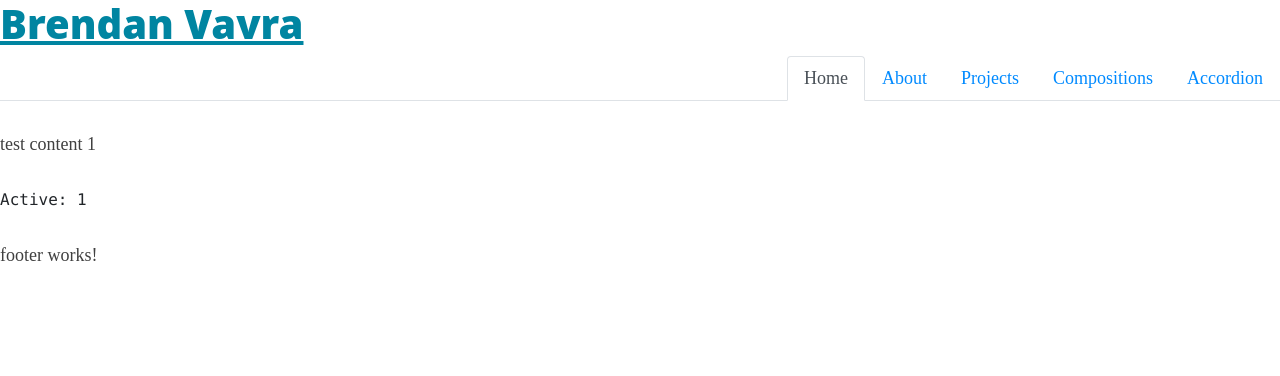
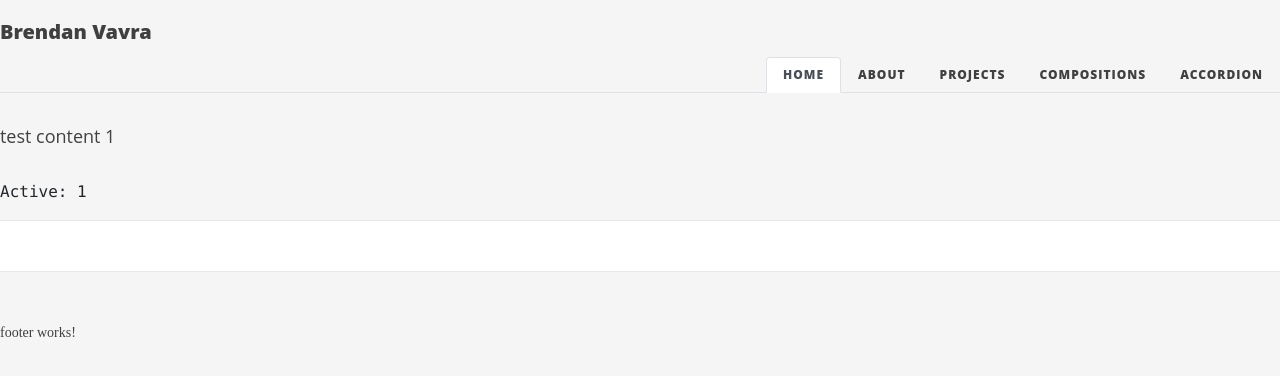
Before and after one commit to bvavra/bvavra.github.io, an Angular app: page / in a window 1280 px wide. Shown: the top 376 px of the page. Built offline with nearby package versions, Linux system fonts and the light colour scheme.

Commit message:
Improved CSS usage for navbar and footer

```diff
--- a/src/app/footer/footer.component.html
+++ b/src/app/footer/footer.component.html
@@ -1 +1,3 @@
-<p>footer works!</p>
+<footer class="beautiful-jekyll-footer">
+    footer works!
+</footer>
--- a/src/app/header/header.component.html
+++ b/src/app/header/header.component.html
@@ -1,2 +1,4 @@
-<h1><a href="{{url}}">{{title}}</a></h1>
-<app-nav></app-nav>
+<nav class="navbar-custom">
+    <h1><a class="navbar-brand" href="{{url}}">{{title}}</a></h1>
+    <app-nav></app-nav>
+</nav>
```
